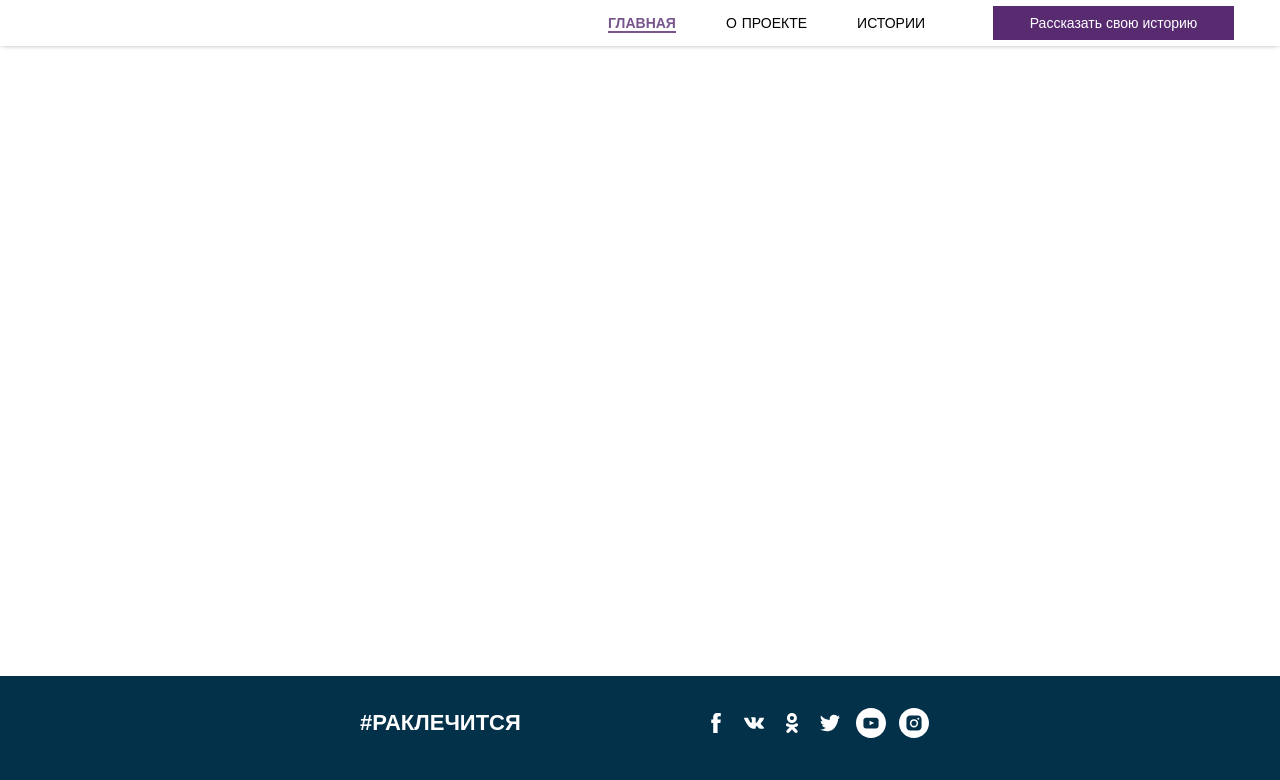
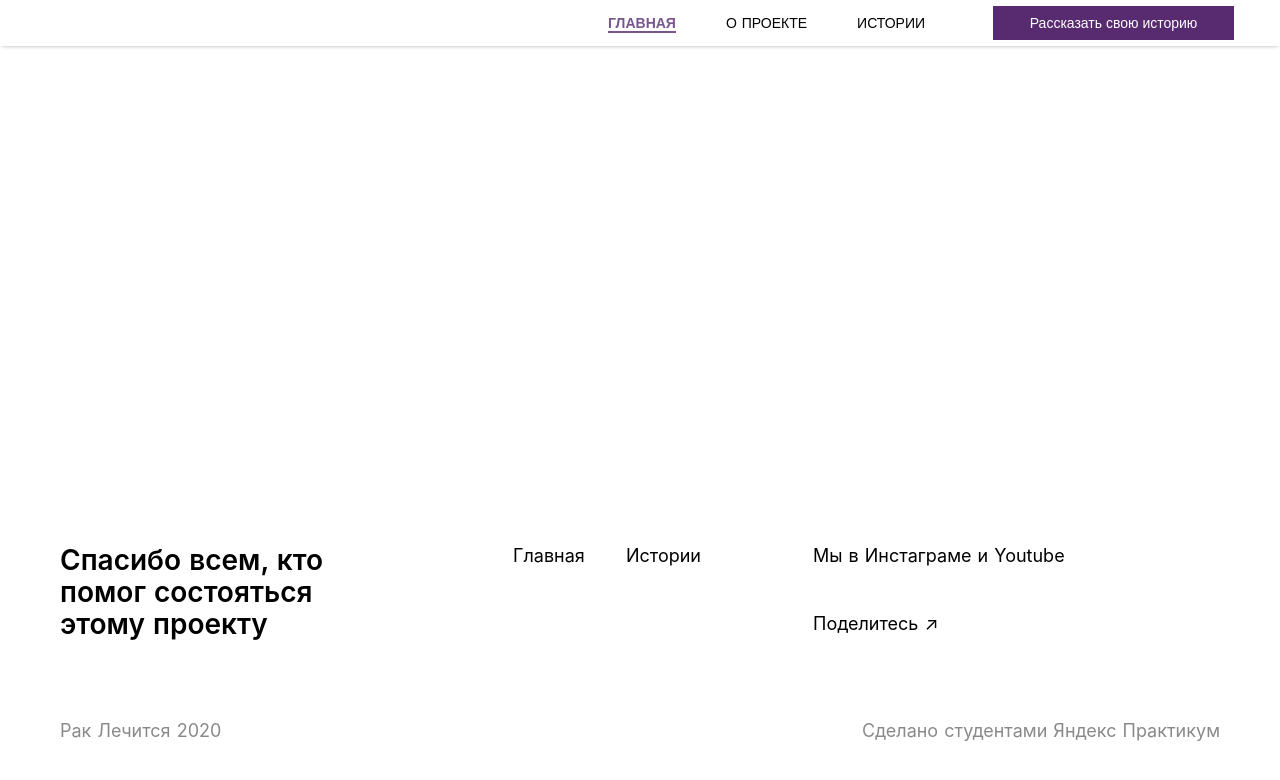
Before and after one commit to Raklechitca-Team/raklechitca, a Nuxt app: page /about in a window 1280 px wide. Shown: the top 780 px of the page. Built offline with nearby package versions, Linux system fonts and the light colour scheme.

Commit message:
modified footer

```diff
--- a/components/Footer.vue
+++ b/components/Footer.vue
@@ -1,64 +1,42 @@
 <template>
   <footer class="footer">
+    <p class="footer__text">Спасибо всем, кто помог состояться этому проекту</p>
+
     <nav class="footer__menu">
-      <p class="footer__tag">#раклечится</p>
       <ul class="footer__links">
         <li class="footer__links-list">
-          <a href="" target="_blank" class="footer__link">
-            <img
-              src="@/static/social/fb.svg"
-              alt="Facebook"
-              class="footer__image footer__image_facebook"
-            />
-          </a>
+          <a href="/" target="_blank" class="footer__link">Главная</a>
         </li>
         <li class="footer__links-list">
-          <a href="" target="_blank" class="footer__link">
-            <img
-              src="@/static/social/vk.svg"
-              alt="VK"
-              class="footer__image footer__image_vk"
-            />
-          </a>
+          <a href="/stories" target="_blank" class="footer__link">Истории</a>
         </li>
-        <li class="footer__links-list">
-          <a href="" target="_blank" class="footer__link">
-            <img
-              src="@/static/social/ok.svg"
-              alt="OK"
-              class="footer__image footer__image_ok"
-            />
-          </a>
+      </ul>
+      <ul class="footer__social">
+        <li class="footer__social-list">
+          <p class="footer__social-list_text">
+            Мы в&nbsp;<a
+              href="https://www.instagram.com/raklechitsa"
+              target="_blank"
+              class="footer__link"
+              >Инстаграме</a
+            >&nbsp;и&nbsp;<a
+              href="https://www.youtube.com/results?search_query=%23%D1%8D%D1%82%D0%BE%D0%BD%D0%B5%D0%BB%D0%B5%D1%87%D0%B8%D1%82%D1%81%D1%8F"
+              target="_blank"
+              class="footer__link"
+              >Youtube</a
+            >
+          </p>
         </li>
-        <li class="footer__links-list">
-          <a href="" target="_blank" class="footer__link">
-            <img
-              src="@/static/social/twitter.svg"
-              alt="Twitter"
-              class="footer__image footer__image_twitter"
-            />
-          </a>
-        </li>
-        <li class="footer__links-list">
-          <a href="" target="_blank" class="footer__link">
-            <img
-              src="@/static/social/youtube.svg"
-              alt="Youtube"
-              class="footer__image footer__image_youtube"
-            />
-          </a>
-        </li>
-        <li class="footer__links-list">
-          <a href="" target="_blank" class="footer__link">
-            <img
-              src="@/static/social/instagram.svg"
-              alt="Instagram"
-              class="footer__image footer__image_instagram"
-            />
-          </a>
+        <li class="footer__social-list">
+          <a href="" target="_blank" class="footer__link">Поделитесь ↗</a>
         </li>
       </ul>
     </nav>
+
+    <div class="footer__content">
+      <p class="footer__content_info">Рак Лечится 2020</p>
+      <p class="footer__content_info">Сделано студентами Яндекс Практикум</p>
+    </div>
   </footer>
 </template>
 
@@ -72,82 +50,211 @@ export default {
 .footer {
   max-width: 1440px;
   width: 100%;
-  height: 123.64px;
-  background-color: #04314a;
-  display: flex;
+  min-height: 356px;
+  background-color: #fff;
   position: absolute;
   bottom: 0;
-  margin: 0 auto;
-  padding: 0 auto;
+  display: flex;
+  padding: 60px;
+  flex-wrap: wrap;
 }
 
-.footer__tag {
-  color: #ffffff;
-  font-size: 22px;
+.footer__text {
+  color: #000000;
+  font-size: 32px;
+  font-family: 'Inter', 'Arial', sans-serif;
+  font-style: normal;
   font-weight: 600;
-  font-family: 'Intro', 'Arial', sans-serif;
-  text-transform: uppercase;
+  line-height: 36px;
+  margin: 0 113px 0 0;
+  max-width: 340px;
+  text-align: left;
+  position: relative;
 }
 
 .footer__menu {
   display: flex;
-  position: relative;
-  width: 560px;
-  height: 34px;
-  align-items: center;
+  max-width: 867px;
+  width: 100%;
   justify-content: space-between;
-  vertical-align: middle;
-  box-sizing: content-box;
-  margin: 30px auto 0;
+}
+
+@media screen and (max-width: 1439px) {
+  .footer__menu {
+    max-width: 700px;
+  }
+}
+
+@media screen and (max-width: 1280px) {
+  .footer {
+    min-height: 316px;
+  }
+
+  .footer__menu {
+    max-width: 600px;
+  }
+
+  .footer__text {
+    font-size: 28px;
+    line-height: 32px;
+    margin: 0 113px 30px 0;
+  }
+
+  .footer__content_info {
+    font-size: 16px;
+    line-height: 18px;
+  }
+
+  .footer__link {
+    font-size: 16px;
+  }
+}
+
+@media screen and (max-width: 630px) {
+  .footer__menu {
+    flex-wrap: wrap;
+  }
+
+  .footer__text {
+    font-size: 24px;
+    line-height: 26px;
+    margin: 0 0 30px 0;
+  }
+
+  .footer__content {
+    flex-wrap: wrap;
+    justify-content: space-between;
+    align-items: flex-start;
+  }
+
+  .footer__social-list_text {
+    display: flex;
+    flex-wrap: wrap;
+  }
+
+  .footer__content_info {
+    align-self: flex-start;
+    margin: 0 0 20px;
+    text-align: left;
+    font-size: 16px;
+    line-height: 18px;
+  }
+
+  .footer__link {
+    font-size: 16px;
+    margin: 0 0 20px;
+  }
+}
+
+@media screen and (max-width: 320px) {
+  .footer__menu {
+    max-width: 200px;
+    flex-wrap: wrap;
+  }
+
+  .footer__text {
+    font-size: 20px;
+    line-height: 22px;
+    margin: 0;
+    margin: 0 0 30px;
+  }
+
+  .footer__link {
+    margin: 0 0 20px;
+  }
+
+  .footer__social-list_text {
+    display: flex;
+    flex-wrap: wrap;
+  }
+
+  .footer__content {
+    flex-wrap: wrap;
+    justify-content: space-between;
+    align-items: flex-start;
+  }
+
+  .footer__content_info {
+    align-self: flex-start;
+    margin: 0 0 20px;
+    text-align: left;
+    font-size: 16px;
+    line-height: 18px;
+  }
+
+  .footer__link {
+    font-size: 16px;
+  }
 }
 
 .footer__links {
   display: flex;
-  list-style-type: none;
-  text-decoration: none;
   padding: 0;
   margin: 0;
+  max-width: 188px;
+  width: 100%;
+  justify-content: space-between;
+}
+
+.footer__social {
+  display: flex;
+  padding: 0;
+  margin: 0;
+  flex-wrap: wrap;
+  list-style-type: none;
+  flex-direction: column;
+  width: auto;
+  width: 300px;
+}
+
+.footer__social-list {
+  padding: 0 0 44px 0;
+}
+
+.footer__social-list_text {
+  font-family: 'Inter', 'Arial', sans-serif;
+  font-style: normal;
+  font-weight: normal;
+  font-size: 18px;
+  line-height: 24px;
+  display: flex;
+  text-decoration: none;
+  color: #000000;
+  text-align: left;
 }
 
 .footer__links-list {
   display: flex;
-  justify-content: center;
-  align-content: center;
-  align-items: center;
   margin: 0;
+  list-style-type: none;
 }
 
 .footer__link {
+  font-family: 'Inter', 'Arial', sans-serif;
+  font-style: normal;
+  font-weight: normal;
+  font-size: 18px;
+  line-height: 24px;
   display: flex;
-  width: 28px;
-  height: 28px;
-  margin: 0 0 0 10px;
-  justify-content: center;
-  align-content: center;
-  align-items: center;
+  text-decoration: none;
+  color: #000000;
+  text-align: left;
 }
 
-.footer__image {
-  width: 20px;
-  height: 20px;
-  align-self: center;
+.footer__content {
+  width: 100%;
+  display: flex;
+  justify-content: space-between;
+  align-items: flex-end;
 }
 
-.footer__image_instagram {
-  width: 30px;
-  height: 30px;
-  margin: 0 0 0 15px;
-}
-
-.footer__image_youtube {
-  width: 30px;
-  height: 30px;
-  margin: 0 0 0 5px;
-}
-
-@media screen and (max-width: 1200px) {
-  .footer__menu {
-    max-width: 460px;
-  }
+.footer__content_info {
+  font-family: 'Inter', 'Arial', sans-serif;
+  font-style: normal;
+  font-weight: normal;
+  font-size: 18px;
+  line-height: 18px;
+  color: #898989;
+  align-self: flex-end;
 }
 </style>
```
Also changed, not shown: components/ui/Cover.vue (+16 -10 lines).
